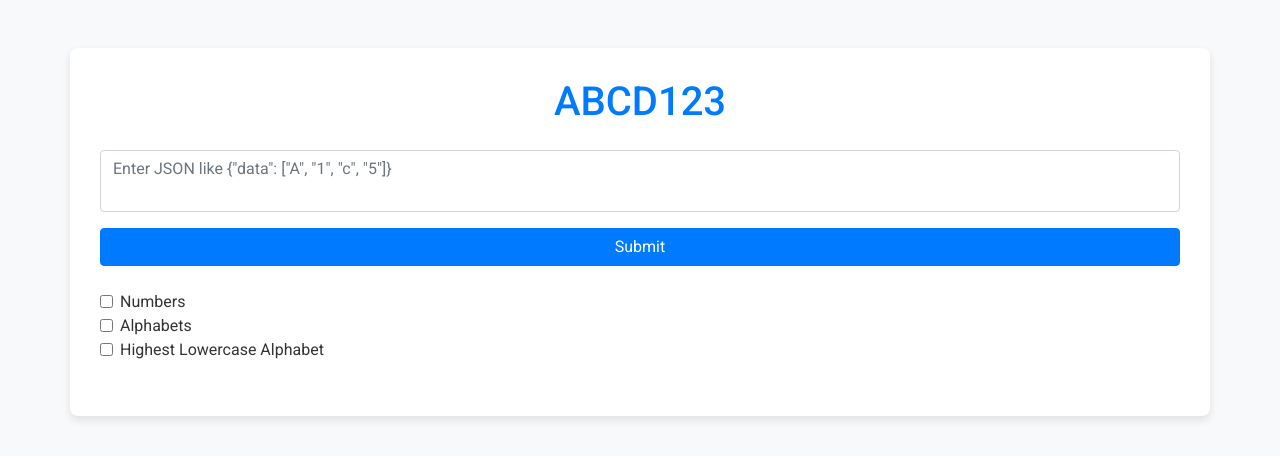
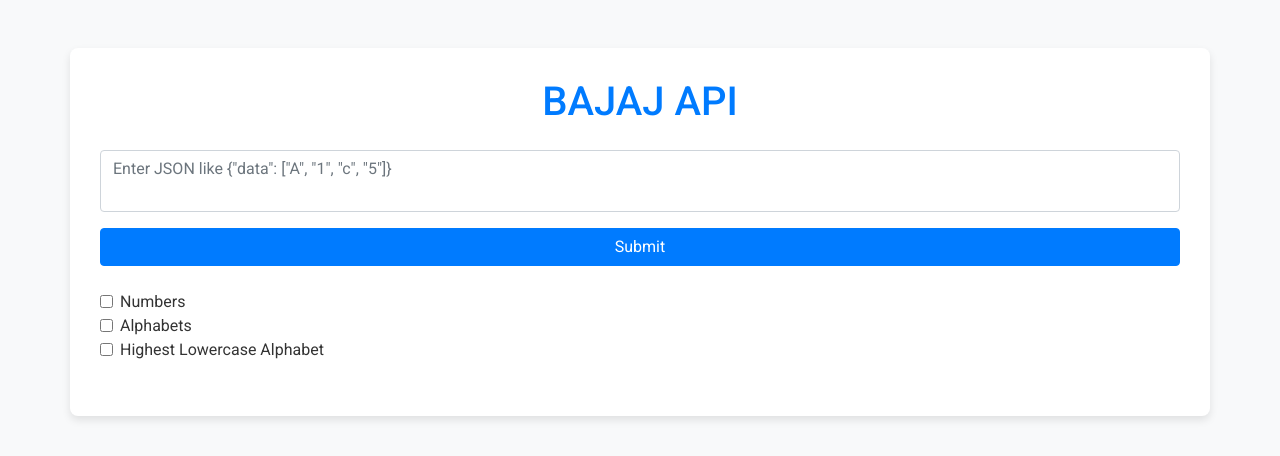
Before and after one commit to broadsword0007D/Bajaj-API, a Flask app: page / in a window 1280 px wide. Shown: the top 456 px of the page. Run offline with Flask 3, Linux system fonts and the light colour scheme; some libraries are stand-ins or nearby versions.

Commit message:
Update index.html

```diff
--- a/templates/index.html
+++ b/templates/index.html
@@ -16,7 +16,7 @@
 </head>
 <body>
     <div class="container my-5">
-        <h1 class="text-center mb-4">ABCD123</h1>
+        <h1 class="text-center mb-4">BAJAJ API</h1>
 
         <!-- Form for JSON input -->
         <form id="jsonForm" class="mb-4">
```
